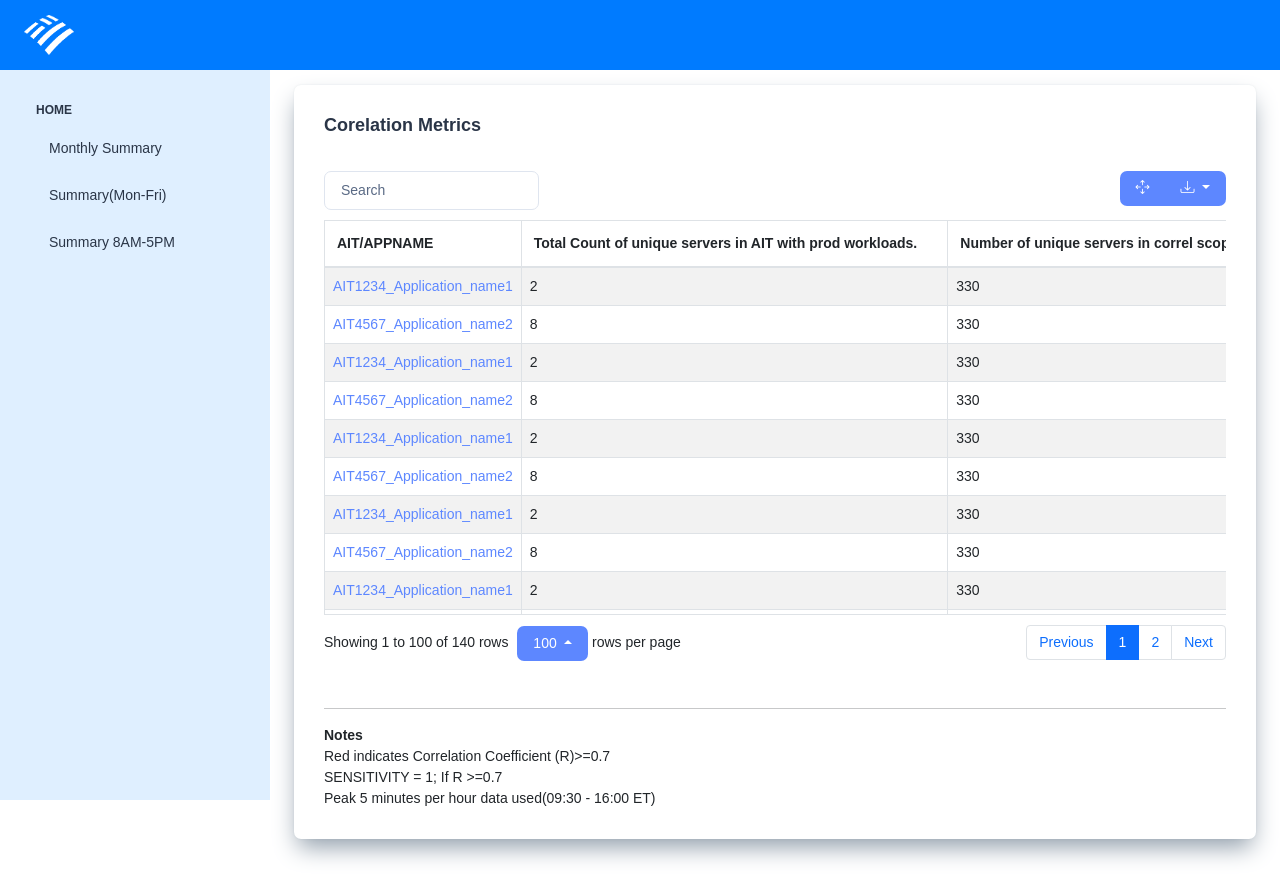
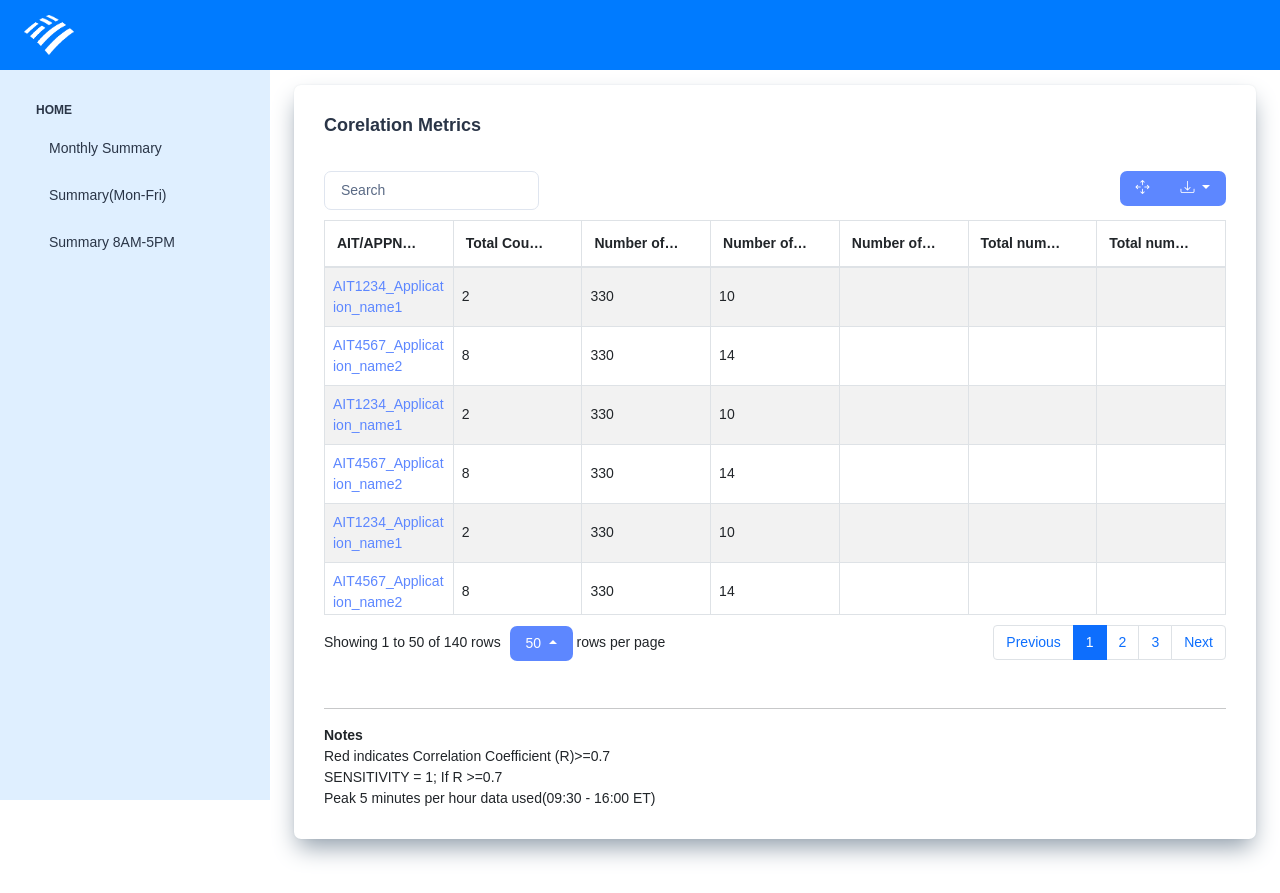
Before and after one commit to Aswini-Veluchamy/metrics_project, a Django app: page /correlation_table/ in a window 1280 px wide. Run offline with Django 4.2, Linux system fonts and the light colour scheme; lists and menus that the app fills with data are empty; some libraries are stand-ins or nearby versions.

Commit message:
Update correlation_table.html

```diff
--- a/metrics_app/templates/metrics_app/correlation_table.html
+++ b/metrics_app/templates/metrics_app/correlation_table.html
@@ -14,7 +14,15 @@
   <link rel="stylesheet" href="{% static 'metrics_app/bootstrap-icons-1.11.1/bootstrap-icons.css' %}" />
   <link href="{% static 'metrics_app/table/bootstrap-table.min.css' %}" rel="stylesheet">
   <link href="{% static 'metrics_app/table/bootstrap-table.css' %}" rel="stylesheet">
-
+  <style>
+        td {
+            white-space: normal !important;
+            word-wrap: break-word;
+        }
+        table {
+            table-layout: fixed;
+        }
+  </style>
 <body>
 <!--  Body Wrapper -->
 <div class="page-wrapper" id="main-wrapper" data-layout="vertical" data-navbarbg="skin6" data-sidebartype="full"
@@ -111,7 +119,7 @@
                  data-pagination-pre-text="Previous"
                  data-pagination-next-text="Next"
                  data-height="510"
-                 data-page-size="100"
+                 data-page-size="50"
                  data-page-list="[ 10, 20, 30, 40, 50, All]"
                  data-buttons-class="primary">
             <thead>
```
